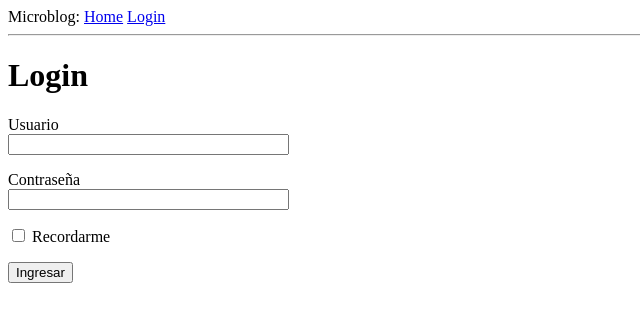
After one commit to mneagoe/Flask-new-mega-tutorial, a Flask app: page /login in a window 1280 px wide. The commit adds this page. Shown: the top 322 px of the page, without its empty margins (0-640 px from the left). Run offline with Flask 2, Linux system fonts and the light colour scheme.

Commit message:
cap3, form views

```diff
--- a/app/__init__.py
+++ b/app/__init__.py
@@ -1,5 +1,7 @@
 from flask import Flask
+from config import Config
 
 app = Flask(__name__)
+app.config.from_object(Config)
 
 from app import routes
--- /dev/null
+++ b/app/forms.py
@@ -0,0 +1,9 @@
+from flask_wtf import FlaskForm
+from wtforms import StringField, PasswordField, BooleanField, SubmitField
+from wtforms.validators import DataRequired
+
+class LoginForm(FlaskForm):
+    username = StringField('Usuario', validators=[DataRequired()])
+    password = PasswordField('Contraseña', validators=[DataRequired()])
+    remember_me = BooleanField('Recordarme')
+    submit = SubmitField('Ingresar')
--- a/app/routes.py
+++ b/app/routes.py
@@ -1,5 +1,6 @@
 from flask import render_template
 from app import app
+from app.forms import LoginForm
 
 @app.route('/')
 @app.route('/index')
@@ -17,3 +18,8 @@ def index():
         }
     ]
     return render_template('index.html', title = 'Home', user = user, posts = posts)
+
+@app.route('/login')
+def login():
+    form = LoginForm()
+    return render_template('login.html', title = 'Ingresar', form = form)
--- a/app/templates/base.html
+++ b/app/templates/base.html
@@ -7,7 +7,12 @@
       {% endif %}
     </head>
     <body>
-        <div>Microblog: <a href="/index">Home</a></div>
+        <div>
+          Microblog:
+          <a href="/index">Home</a>
+          <a href="/login">Login</a>
+        </div>
+
         <hr>
         {% block content %}{% endblock %}
     </body>
--- /dev/null
+++ b/app/templates/login.html
@@ -0,0 +1,18 @@
+{% extends "base.html" %}
+
+{% block content %}
+    <h1>Login</h1>
+    <form action="" method="post">
+        {{ form.hidden_tag() }}
+        <p>
+            {{ form.username.label }}<br>
+            {{ form.username(size=32) }}
+        </p>
+        <p>
+            {{ form.password.label }}<br>
+            {{ form.password(size=32) }}
+        </p>
+        <p>{{ form.remember_me() }} {{ form.remember_me.label }}</p>
+        <p>{{ form.submit() }}</p>
+    </form>
+{% endblock %}
--- /dev/null
+++ b/config.py
@@ -0,0 +1,4 @@
+import os
+
+class Config(object):
+    SECRET_KEY = os.environ.get('SECRET_KEY') or 'you-will-never-guess'
```
